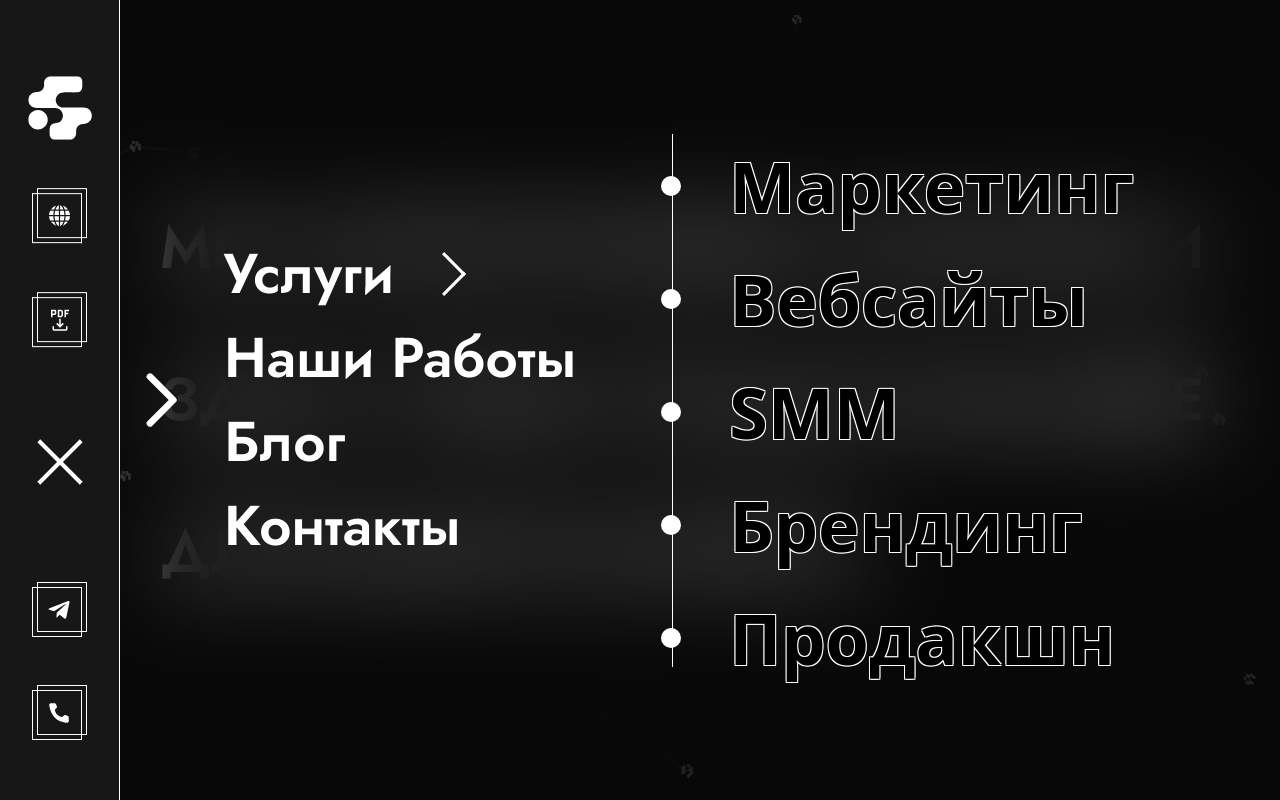
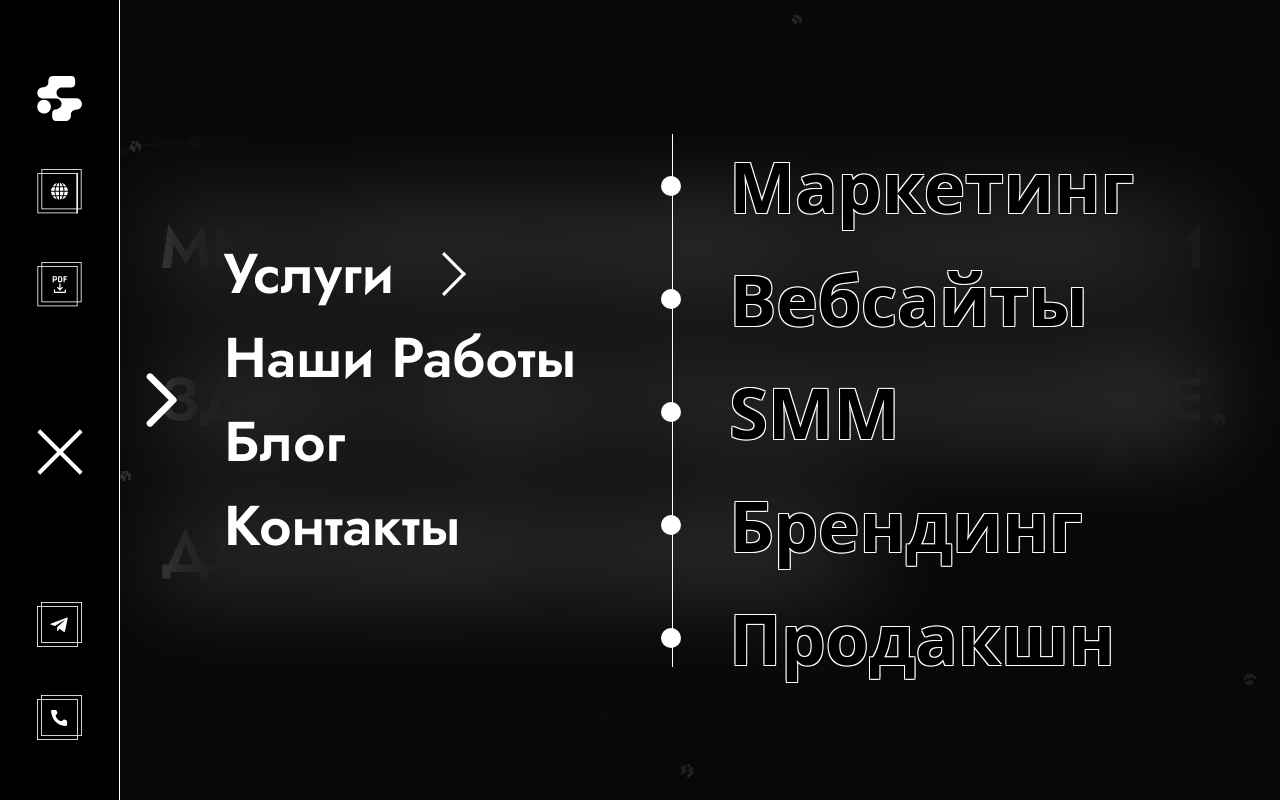
Before and after one commit to 00014227/NewSpectr, a React (Create React App) app: page / in a window 1280 px wide. Both pictures are taken after a click on the button 59 px from the left and 462 px from the top of the page. Built offline with nearby package versions, Linux system fonts and the light colour scheme.

Commit message:
beatify2'

```diff
--- a/src/Components/NavBar.js
+++ b/src/Components/NavBar.js
@@ -109,12 +109,12 @@ const NavBar = ({ navbar }) => {
                 {/* <div className='flex items-center' > */}
 
                 {isHovered ? (
-                    <div className='lg:w-[120px] w-screen  transition-opacity duration-500 opacity-100 lg:h-screen md:h-[5.9rem] h-auto lg:border-r border-white md:bg-neutral-900 bg-black lg:py-[60px] md:flex justify-center items-center  z-[100]'>
+                    <div className='lg:w-[120px] w-screen  transition-opacity duration-500 opacity-100 lg:h-screen md:h-[5.9rem] h-auto lg:border-r border-white bg-black lg:py-[60px] md:flex justify-center items-center  z-[100]'>
                         <div className='lg:w-[120px] w-screen flex lg:flex-col flex-row justify-between lg:h-[100%]'>
                             <div className=' space-y-12 lg:pl-0 pl-4'>
-                                <img src={spectr} className="mx-auto lg:w-[64px] lg:h-[64px] w-[45px] mt-4 h-[45px] transition-transform transform hover:scale-110 text-green-500 hover:text-blue-500" />
-                                <img src={lang} className="mx-auto lg:block hidden transition-transform transform hover:scale-110 text-green-500 hover:text-blue-500" />
-                                <img src={download} className="mx-auto lg:block hidden transition-transform transform hover:scale-110 text-green-500 hover:text-blue-500" />
+                                <img src={spectr} className="mx-auto 2xl:w-[64px] 2xl:h-[64px] lg:w-[45px] lg:h-[45px] w-[45px] mt-4 h-[45px] transition-transform transform hover:scale-110 text-green-500 hover:text-blue-500" />
+                                <img src={lang} className="mx-auto 2xl:w-full 2xl:h-full lg:w-[45px] lg:h-[45px] lg:block hidden transition-transform transform hover:scale-110 text-green-500 hover:text-blue-500" />
+                                <img src={download} className="mx-auto 2xl:w-full 2xl:h-full lg:w-[45px] lg:h-[45px] lg:block hidden transition-transform transform hover:scale-110 text-green-500 hover:text-blue-500" />
                             </div>
 
                             <div className=' lg:hidden md:flex hidden gap-10'>
@@ -137,8 +137,8 @@ const NavBar = ({ navbar }) => {
                             </div>
 
                             <div className=' space-y-12 lg:block hidden'>
-                                <img src={connect} className="mx-auto transition-transform transform hover:scale-110 text-green-500 hover:text-blue-500" />
-                                <img src={phone} className="mx-auto transition-transform transform hover:scale-110 text-green-500 hover:text-blue-500" />
+                                <img src={connect} className="mx-auto 2xl:w-full 2xl:h-full lg:w-[45px] lg:h-[45px] transition-transform transform hover:scale-110 text-green-500 hover:text-blue-500" />
+                                <img src={phone} className="mx-auto 2xl:w-full 2xl:h-full lg:w-[45px] lg:h-[45px] transition-transform transform hover:scale-110 text-green-500 hover:text-blue-500" />
                             </div>
                         </div>
                         <div className='md:hidden flex justify-center px-4 w-screen  gap-[3.3rem] mt-10'>
@@ -163,7 +163,7 @@ const NavBar = ({ navbar }) => {
 
 
 
-            <div className={`bg-neutral-900 bg-opacity-35 backdrop-blur-[50px] fixed flex-shrink-0 w-[100%] h-screen py-24   flex lg:items-center lg:justify-start  z-20 duration-1000 transition-transform ${isOpen ? 'translate-x-0' : 'translate-x-full'} ${isOpen ? ' visible' : ' hidden'}`}>
+            <div className={`bg-neutral-900 bg-opacity-35 backdrop-blur-[50px] fixed flex-shrink-0 w-[100%] h-screen 2xl:py-24   flex lg:items-center lg:justify-start  z-20 duration-1000 transition-transform ${isOpen ? 'translate-x-0' : 'translate-x-full'} ${isOpen ? ' visible' : ' hidden'}`}>
                 <div className='md:flex gap-24 my-auto'>
                     <ul className='  lg:ml-52 lg:my-auto space-y-10  md:mt-8 pl-4'>
                         <li className=" text-white lg:text-[56px] md:text-[28px] font-bold font-['Jost'] capitalize md:flex hidden  gap-12">
--- a/src/Components/Services.js
+++ b/src/Components/Services.js
@@ -32,7 +32,7 @@ export default function Services() {
                         <Link to='/services/web'>
                             <div className='relative h-fit'>
                                 <img src={readbtn} className=" 2xl:w-[144px] 2xl:h-[144px] w-24 h-24 animate-spin-slow" />
-                                <img src={next} className=" 2xl:w-[44px] 2xl:h-[40px] w-[35px] h-[30px]  absolute 2xl:left-[3rem] 2xl:top-[3.2rem]  top-9 left-7" />
+                                <img src={next} className=" 2xl:w-[44px] 2xl:h-[40px] w-[35px] h-[30px]  absolute 2xl:left-[3rem] 2xl:top-[3.2rem]  top-8 left-[2rem]" />
                             </div>
                         </Link>
                     </div>
@@ -61,7 +61,7 @@ export default function Services() {
                         <Link to='/services/branding'>
                             <div className='relative h-fit'>
                                 <img src={readbtn} className=" 2xl:w-[144px] 2xl:h-[144px] w-24 h-24 animate-spin-slow" />
-                                <img src={next} className=" 2xl:w-[44px] 2xl:h-[40px] w-[35px] h-[30px]  absolute 2xl:left-[3rem] 3xl:top-[3.2rem] top-12 left-7" />
+                                <img src={next} className=" 2xl:w-[44px] 2xl:h-[40px] w-[35px] h-[30px]  absolute 2xl:left-[3rem] 2xl:top-[3.2rem]  top-8 left-[2rem]" />
                             </div>
                         </Link>
                     </div>
@@ -87,7 +87,7 @@ export default function Services() {
                         <Link to='/services/marketing'>
                             <div className='relative h-fit'>
                                 <img src={readbtn} className=" 2xl:w-[144px] 2xl:h-[144px] w-24 h-24 animate-spin-slow" />
-                                <img src={next} className=" 2xl:w-[44px] 2xl:h-[40px] w-[35px] h-[30px]  absolute 2xl:left-[3rem] 2xl:top-[3.2rem] top-9 left-7" />
+                                <img src={next} className=" 2xl:w-[44px] 2xl:h-[40px] w-[35px] h-[30px]  absolute 2xl:left-[3rem] 2xl:top-[3.2rem]  top-8 left-[2rem]" />
                             </div>
                         </Link>
                     </div>
@@ -114,7 +114,7 @@ export default function Services() {
                         <Link to='/services/smm'>
                             <div className='relative h-fit'>
                                 <img src={readbtn} className=" 2xl:w-[144px] 2xl:h-[144px] w-24 h-24 animate-spin-slow" />
-                                <img src={next} className=" 2xl:w-[44px] 2xl:h-[40px] w-[35px] h-[30px]  absolute 2xl:left-[3rem] 2xl:top-[3.2rem] top-9 left-7" />
+                                <img src={next} className=" 2xl:w-[44px] 2xl:h-[40px] w-[35px] h-[30px]  absolute 2xl:left-[3rem] 2xl:top-[3.2rem]  top-8 left-[2rem]" />
                             </div>
                         </Link>
                     </div>
@@ -139,7 +139,7 @@ export default function Services() {
                         <Link to='/services/production'>
                             <div className='relative h-fit'>
                                 <img src={readbtn} className=" 2xl:w-[144px] 2xl:h-[144px] w-24 h-24 animate-spin-slow" />
-                                <img src={next} className=" 2xl:w-[44px] 2xl:h-[40px] w-[35px] h-[30px]  absolute 2xl:left-[3rem] 2xl:top-[3.2rem] top-9 left-7" />
+                                <img src={next} className=" 2xl:w-[44px] 2xl:h-[40px] w-[35px] h-[30px]  absolute 2xl:left-[3rem] 2xl:top-[3.2rem]  top-8 left-[2rem]" />
                             </div>
                         </Link>
                     </div>
--- a/src/pages/HomePage.js
+++ b/src/pages/HomePage.js
@@ -134,9 +134,9 @@ const HomePage = () => {
                 </div>
             </section>
 
-            <section className='flex-shrink-0  w-auto lg:h-screen lg:flex items-center justify-center pr-10 '>
+            <section className='flex-shrink-0  w-auto lg:h-screen lg:flex items-center justify-center md:pr-10 '>
                 <Slider text={'ПОРТФОЛИО'} />
-                <div className='md:flex gap-3 items-center lg:mb-[17rem]'>
+                <div className='md:flex gap-3 items-center mb-16'>
                     <div className=' md:mb-40 lg:ml-16 px-4'>
                         <h2 className="text-white 2xl:text-[140px] lg:text-[150px] md:text-[90px] text-[56px] font-bold font-['Jost'] uppercase md:leading-[240px]">Наши  <span className='hidden'>работы</span></h2>
                     </div>
--- a/src/pages/services/Branding.js
+++ b/src/pages/services/Branding.js
@@ -123,13 +123,13 @@ export default function Branding() {
                 </div>
             </section>
 
-            <section className='bg-black flex-shrink-0  w-auto lg:h-screen md:pr-0 pr-10 h-auto lg:flex items-center pb-10  lg:pt-0 md:pt-24'>
-                <div className=' lg:h-screen lg:w-[182px] h-[102px] w-screen lg:border-r lg:border-l border-t border-b  border-white lg:rotate-180 flex flex-col lg:justify-between justify-center items-center'>
-                    <h3 className="font_border horizon-text 2xl:text-[70px] md:text-[60px] text-3xl  font-bold  font-['HelveticaNeueCyr'] capitalize leading-snug tracking-wider">Какие виды юрендинга</h3>
+            <section className='bg-black flex-shrink-0  w-auto lg:h-screen md:pr-0 pr-10 h-auto lg:flex items-center lg:pb-0 pb-10  lg:pt-0 md:pt-24'>
+            <div className=' lg:h-screen 2xl:w-[182px] lg:w-[102px] h-[102px] w-screen lg:border-r lg:border-l border-t border-b  border-white lg:rotate-180 flex flex-col lg:justify-between justify-center items-center'>
+                    <h3 className=" text-white horizon-text 2xl:text-[70px] md:text-[40px] text-4xl my-auto  font-bold uppercase  leading-snug tracking-wider">Какие виды брендинга</h3>
                 </div>
                 <div className=' 2xl:max-w-[2688px] lg:ml-24 md:px-10 px-4 relative'>
                     <h2 className="text-white 2xl:text-[120px] md:text-[95px] text-[44px] font-black font-['Jost'] uppercase 2xl:leading-[240px]">виды <br />брендинга</h2>
-                    <p className="2xl:w-[600px] lg:absolute top-36 lg:right-[-17rem] right-[200px] w-[350px] text-white text-[18px] 2xl:text-[28px] font-normal font-['Evolventa'] capitalize leading-[42px]">
+                    <p className="2xl:w-[600px] lg:absolute 2xl:top-36 top-7 2xl:right-[-17rem] lg:right-[-5rem] right-[200px] w-[350px] text-white text-[18px] 2xl:text-[28px] font-normal font-['Evolventa'] capitalize leading-[42px]">
                         We draw prototypes, create layouts, make up for different types of devices. We implement the necessary CMS,integrate CRM.</p>
                 </div>
 
--- a/src/pages/services/Production.js
+++ b/src/pages/services/Production.js
@@ -57,7 +57,7 @@ export default function Production() {
 
             <section className='bg-black flex-shrink-0 xl:ml-0 lg:ml-44  w-auto lg:h-screen lg:pr:0 md:pr-16 pr-10 h-auto lg:flex items-center  lg:pt-0 md:pt-24 '>
                 <div className=' lg:h-screen 2xl:w-[182px] lg:w-[102px] h-[102px]  w-screen lg:border-r lg:border-l border-t border-b  border-white lg:rotate-180 flex flex-col lg:justify-between justify-center items-center'>
-                    <h3 className="font_border horizon-text 2xl:text-[70px] my-auto md:text-[60px] text-3xl  font-bold  font-['HelveticaNeueCyr'] leading-snug tracking-wider">Какие виды продакшена</h3>
+                    <h3 className="text-white uppercase horizon-text 2xl:text-[70px] my-auto md:text-[50px] text-3xl  font-bold   leading-snug tracking-wider"> виды продакшена</h3>
                 </div>
                 <div className=' 2xl:max-w-[2688px] lg:ml-24 px-5 relative h-fit md:mt-8'>
                     <h2 className="text-white 2xl:text-[200px] md:text-[95px] text-[44px] font-black font-['Jost'] uppercase 2xl:leading-[240px] md:leading-[200px]">Виды <br />продакшена</h2>
--- a/src/pages/services/Smm.js
+++ b/src/pages/services/Smm.js
@@ -58,7 +58,7 @@ export default function Smm() {
 
             <section className='bg-black flex-shrink-0 xl:ml-0 ml-0 lg:ml-[8rem] md:w-auto w-screen lg:h-screen lg:pr-0 md:pr-12 pr-12 pb-9 h-auto lg:flex items-center  lg:pt-0 md:pt-24 '>
                 <div className=' lg:h-screen 2xl:w-[182px] lg:w-[102px] h-[102px] w-screen lg:border-r lg:border-l border-t border-b  border-white lg:rotate-180 flex flex-col lg:justify-between justify-center items-center'>
-                    <h3 className="font_border horizon-text 2xl:text-[70px] md:text-[60px] text-4xl my-auto  font-bold  font-['HelveticaNeueCyr'] leading-snug tracking-wider">Какие виды Смм</h3>
+                    <h3 className=" text-white horizon-text 2xl:text-[70px] md:text-[50px] text-4xl my-auto  font-bold uppercase  leading-snug tracking-wider">Какие виды CMM</h3>
                 </div>
                 <div className=' 2xl:max-w-[2688px] lg:ml-24 px-4 relative'>
                     <h2 className="text-white 2xl:text-[120px] md:text-[95px] text-[44px] font-black font-['Jost'] uppercase 2xl:leading-[240px]">виды смм<br /> продвижение <br /></h2>
--- a/src/pages/services/Web.js
+++ b/src/pages/services/Web.js
@@ -66,10 +66,10 @@ export default function Web() {
                 <div className='px-4 lg:flex items-center justify-center'>
                 <div className=' 2xl:max-w-[2688px] lg:ml-24  relative'>
                     <h2 className="text-white 2xl:text-[120px] md:text-[80px] text-[44px] font-black font-['Jost'] uppercase 2xl:leading-[240px]">создание <br /> сайтов любой<br /> сложности</h2>
-                    <p className="2xl:w-[600px] lg:absolute lg:top-9 lg:right-[-300px] top-[280px] right-0 w-[350px] text-white text-[18px] 2xl:text-[28px] font-normal font-['Evolventa'] capitalize leading-[42px]">
+                    <p className="2xl:w-[600px] lg:absolute 2xl:top-9 2xl:right-[-300px] lg:-top-8 lg:right-[-200px]  top-[280px] right-0 w-[350px] text-white text-[18px] 2xl:text-[28px] font-normal font-['Evolventa'] capitalize leading-[42px]">
                     Рисуем прототипы, создаём макеты, верстаем для разных типов устройств. Внедряем необходимую CMS, интегрируем CRM.</p>
                 </div>
-                <div className='lg:block hidden lg:ml-40'>
+                <div className='lg:block hidden lg:ml-[14rem]'>
                     <SnakeBox />
                 </div>
 
@@ -98,18 +98,18 @@ export default function Web() {
                     </div>
 
                 </div>
-                <div className=' items-end h-[90vh] ml-20 hidden lg:flex'>
+                {/* <div className=' items-end h-[90vh] ml-20 hidden lg:flex'>
                     <div className='relative'>
                         <img src={readbtn} className=" animate-spin-slow" />
                         <img src={next} className=" w-[44px] h-[40px] absolute top-12 left-12" />
                     </div>
-                </div>
+                </div> */}
                 </div>
             </section>
 
             <section className='bg-black flex-shrink-0  w-auto  lg:h-screen h-auto  lg:flex items-center'>
             <div className=' lg:h-screen 2xl:w-[180px] lg:w-[102px] h-[102px] w-screen lg:border-r lg:border-l border-t border-b  border-white lg:rotate-180 flex flex-col lg:justify-between justify-center items-center'>
-                    <h3 className="font_border horizon-text 2xl:text-[70px] my-auto md:text-[60px] text-4xl  font-bold  font-['HelveticaNeueCyr'] leading-snug tracking-wider">онлайн сервисы</h3>
+                    <h3 className="font_border horizon-text 2xl:text-[70px] my-auto md:text-[50px] text-4xl  font-bold uppercase leading-snug tracking-wider">онлайн сервисы</h3>
                 </div>
 
                 <div className=' 2xl:max-w-[2688px] lg:ml-24 md:px-10 px-4 relative'>
@@ -174,7 +174,7 @@ export default function Web() {
 
             <section className='bg-black flex-shrink-0  w-auto   lg:h-screen h-auto  lg:flex items-center'>
                 <div className=' lg:h-screen lg:w-[102px] h-[100px] w-full lg:border-r lg:border-l border-t border-b  border-white lg:rotate-180 flex flex-col lg:justify-between justify-center items-center'>
-                    <h3 className="font_border horizon-text 2xl:text-[80px] my-auto md:text-[50px] text-4xl font-bold  font-['HelveticaNeueCyr'] capitalize leading-snug tracking-wider">Как мы работаем?</h3>
+                    <h3 className="font_border horizon-text 2xl:text-[80px] my-auto md:text-[50px] text-4xl font-bold  leading-snug tracking-wider">Как мы работаем?</h3>
                 </div>
 
                 <h3 className="text-white 2xl:text-[240px] uppercase md:text-[120px] text-[44px] font-bold">наш <br /> <span className=' md:ml-40'>процесс</span></h3>
```
